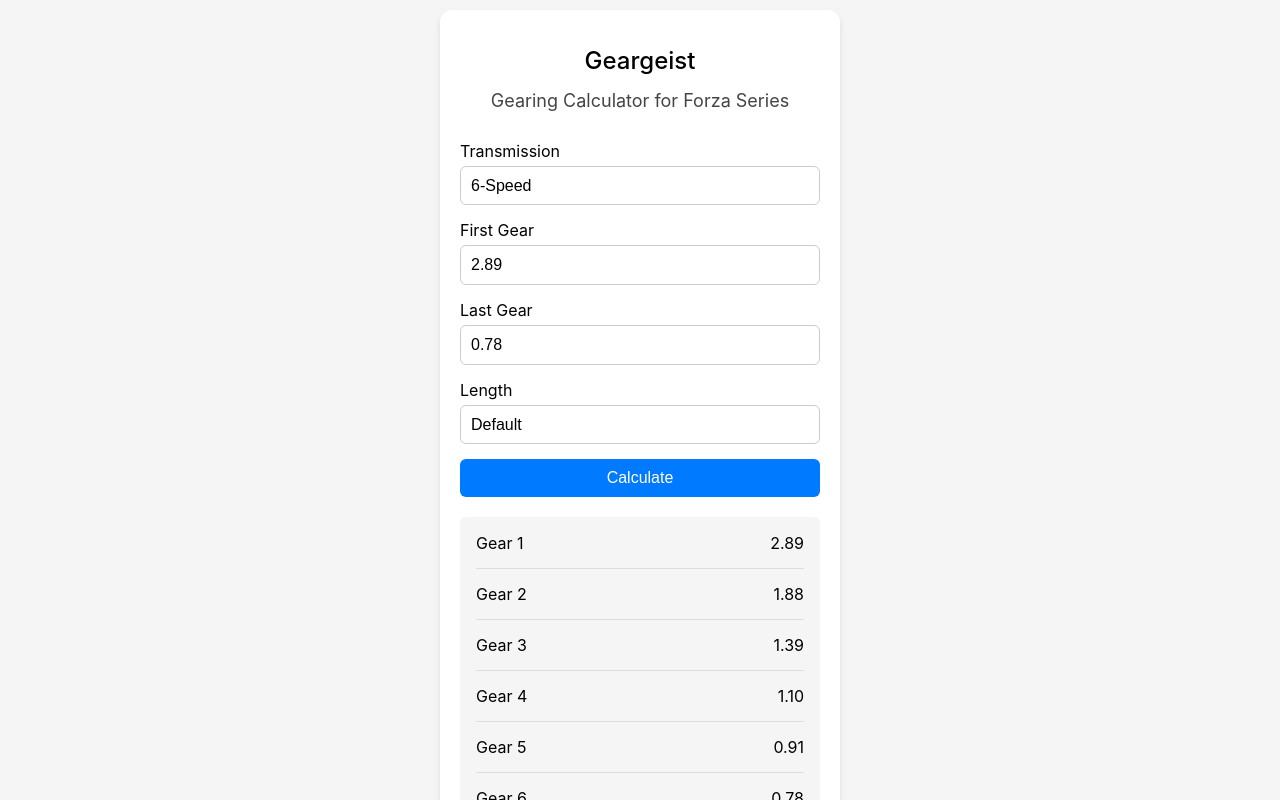
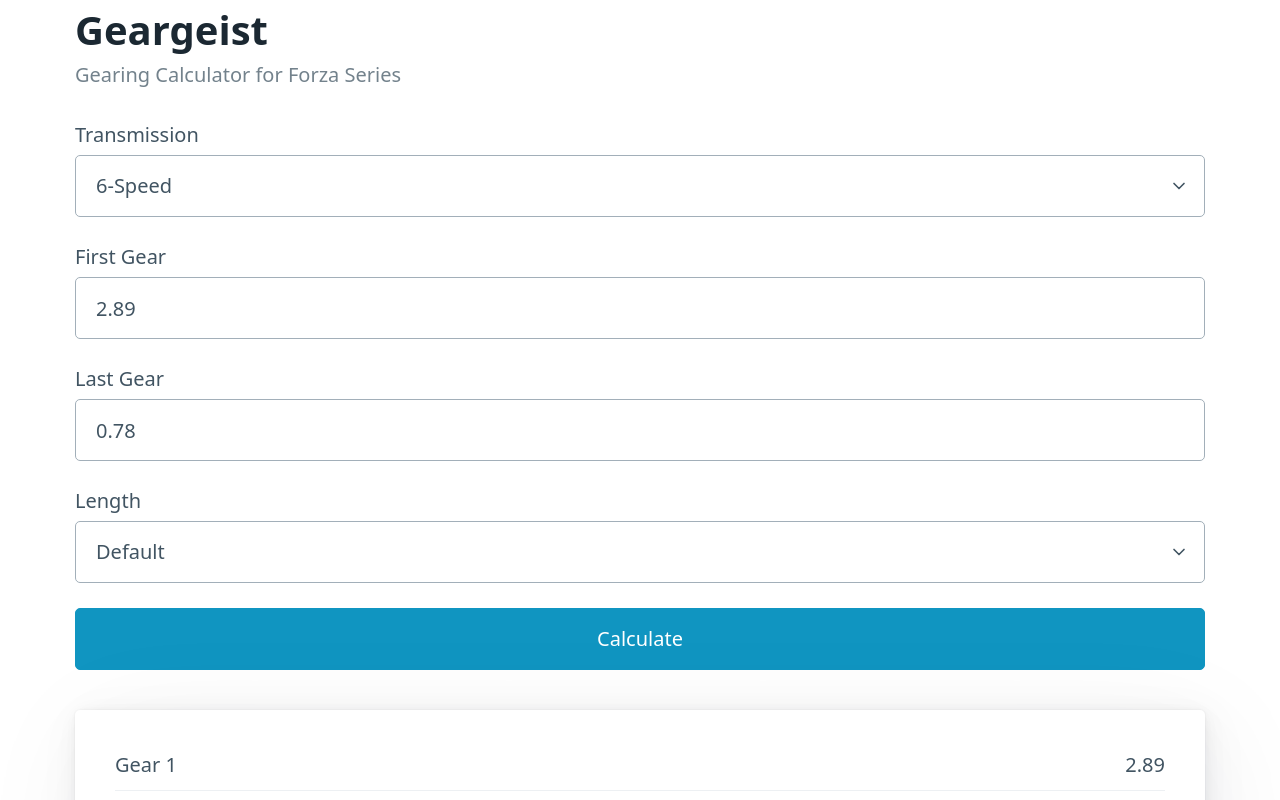
Before and after one commit to TempusGPT/forza-gt, a SvelteKit app: page / in a window 1280 px wide. Shown: the top 800 px of the page. Built offline with nearby package versions, Linux system fonts and the light colour scheme.

Commit message:
Apply PicoCSS

```diff
--- a/src/app.html
+++ b/src/app.html
@@ -2,8 +2,9 @@
 <html lang="en">
     <head>
         <meta charset="utf-8" />
+        <meta name="viewport" content="width=device-width" />
         <link rel="icon" href="%sveltekit.assets%/favicon.png" />
-        <meta name="viewport" content="width=device-width" />
+        <link rel="stylesheet" href="https://unpkg.com/@picocss/pico@1.*/css/pico.min.css" />
         %sveltekit.head%
     </head>
     <body data-sveltekit-preload-data="hover">
--- a/src/routes/+page.svelte
+++ b/src/routes/+page.svelte
@@ -39,10 +39,14 @@
     <title>Geargeist - Gearing Calculator for Forza Series</title>
 </svelte:head>
 
-<main>
-    <h1>Geargeist</h1>
-    <h2>Gearing Calculator for Forza Series</h2>
+<header class="container">
+    <div class="headings">
+        <h1>Geargeist</h1>
+        <h2>Gearing Calculator for Forza Series</h2>
+    </div>
+</header>
 
+<main class="container">
     <form on:submit|preventDefault={calculate}>
         <label>
             Transmission
@@ -75,110 +79,15 @@
         <button>Calculate</button>
     </form>
 
-    <div class="result">
+    <article>
         {#each result as gear, i}
-            <div class="gear">
+            {#if i !== 0}
+                <hr />
+            {/if}
+            <nav>
                 <div>Gear {i + 1}</div>
                 <div>{gear.toFixed(2)}</div>
-            </div>
+            </nav>
         {/each}
-    </div>
+    </article>
 </main>
-
-<style>
-    :global(body) {
-        font-family: -apple-system, BlinkMacSystemFont, "Segoe UI", Roboto, Oxygen, Ubuntu,
-            Cantarell, "Fira Sans", "Droid Sans", "Helvetica Neue", sans-serif;
-        margin: 0;
-        background-color: #f5f5f5;
-    }
-
-    main {
-        margin: 10px auto;
-        padding: 20px;
-        background-color: #fff;
-        border-radius: 12px;
-        box-shadow: 0 4px 6px rgba(0, 0, 0, 0.1);
-        max-width: min(400px, calc(100% - 20px));
-        box-sizing: border-box;
-    }
-
-    h1 {
-        text-align: center;
-        font-size: 24px;
-        font-weight: 500;
-        margin-bottom: 10px;
-    }
-
-    h2 {
-        text-align: center;
-        font-size: 18px;
-        font-weight: 400;
-        margin-bottom: 30px;
-        color: #444;
-    }
-
-    div {
-        margin-bottom: 15px;
-    }
-
-    label {
-        display: block;
-        margin-bottom: 15px;
-        font-size: 16px;
-    }
-
-    input,
-    select {
-        width: 100%;
-        margin-top: 5px;
-        padding: 10px;
-        font-size: 16px;
-        border: 1px solid #ccc;
-        border-radius: 6px;
-        appearance: none;
-        background-color: #fff;
-        outline: none;
-        box-sizing: border-box;
-    }
-
-    input:focus,
-    select:focus {
-        outline: none;
-        box-shadow: 0 0 4px rgba(0, 120, 255, 0.5);
-        border: 1px solid rgba(0, 120, 255, 0.5);
-    }
-
-    button {
-        width: 100%;
-        padding: 10px;
-        font-size: 16px;
-        border: none;
-        background-color: #007aff;
-        color: #fff;
-        border-radius: 6px;
-        cursor: pointer;
-        transition: background-color 0.3s;
-    }
-
-    button:hover {
-        background-color: #005ad5;
-    }
-
-    .result {
-        margin-top: 20px;
-        background-color: #f5f5f5;
-        padding: 16px 16px 0;
-        border-radius: 6px;
-    }
-
-    .gear {
-        display: flex;
-        justify-content: space-between;
-        border-bottom: 1px solid rgba(0, 0, 0, 0.1);
-    }
-
-    .gear:last-child {
-        border-bottom: none;
-    }
-</style>
```
Also changed, not shown: 1 other file (tests, documents, lock files or other folders).
